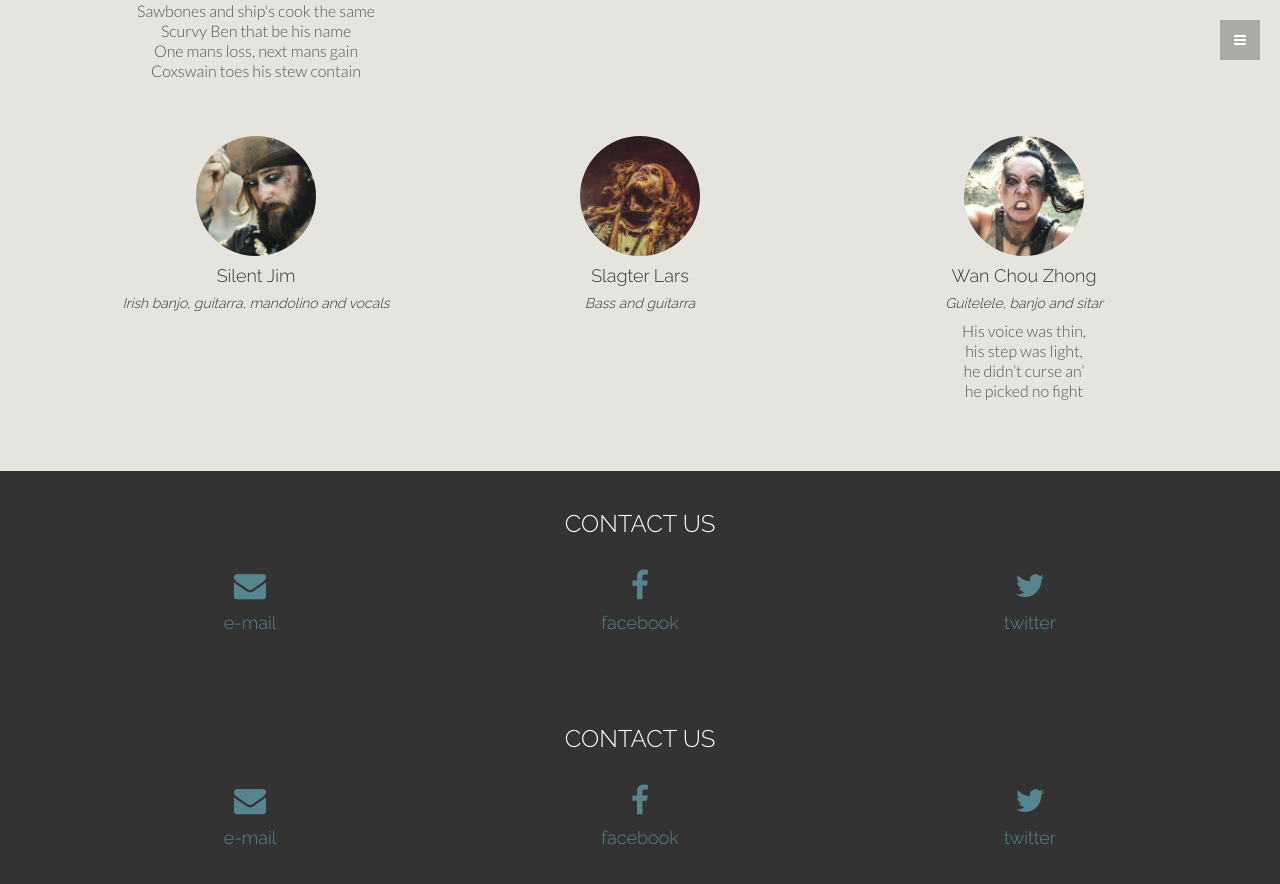
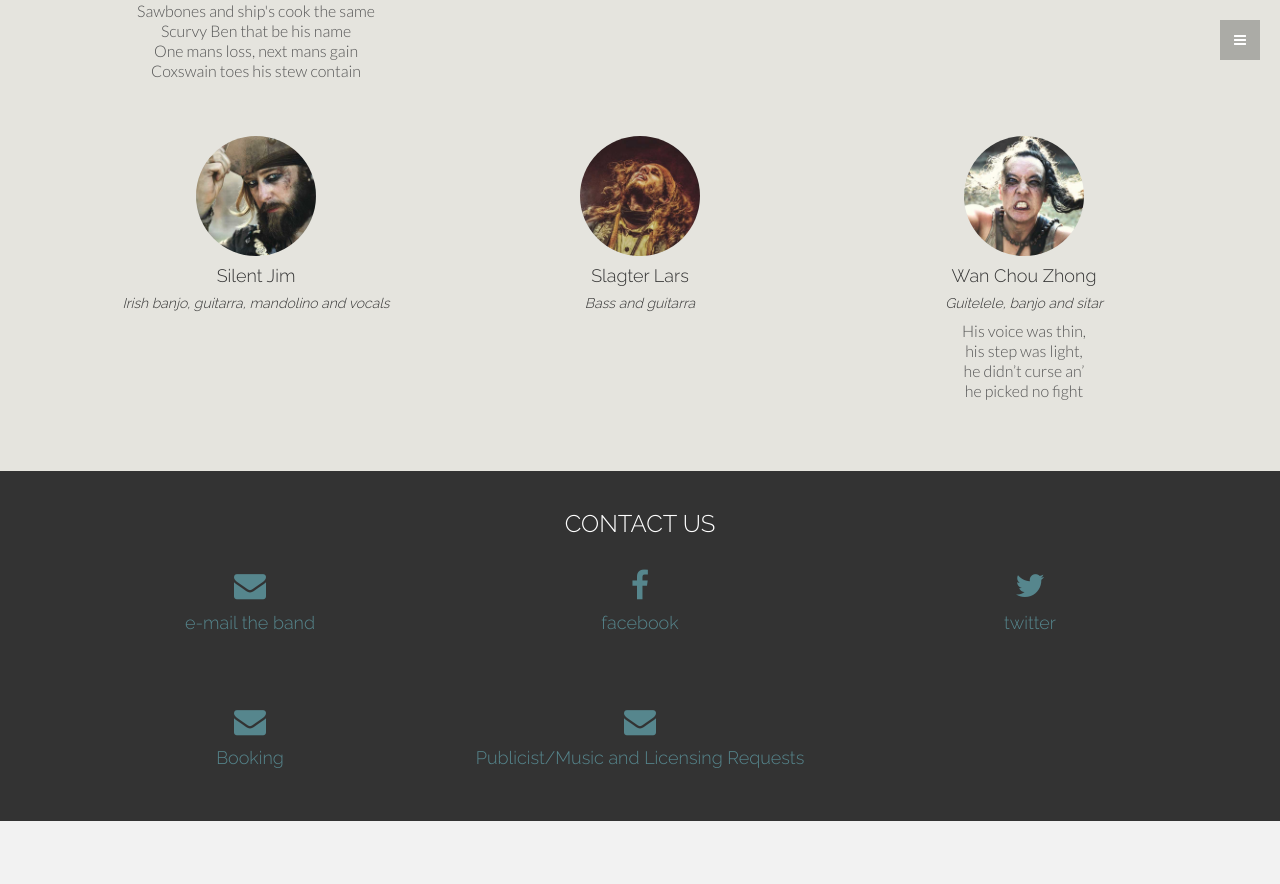
Before and after one commit to danielwerthen/yebanished, a Jekyll site: the page built from index.html, in a window 1280 px wide and 900 px high, scrolled down 4862 px. Shown: the top 884 px of the window. Built offline with Jekyll 4.4.1, drawn with Linux system fonts in a browser that asks for light colours; a script that is not in the unit is left out; after the commit the page ends 5683 px from its top, so only the background shows below that.

Commit message:
Update index.html

```diff
--- a/index.html
+++ b/index.html
@@ -177,7 +177,7 @@ title: Ye Banished Privateers
       <br>
       <div class="col-sm-4">
         <a href="mailto:yebanishedprivateers@gmail.com"><i class="fa fa-envelope fa-2x"></i>
-          <h4>e-mail</h4></a>
+          <h4>e-mail the band</h4></a>
         <br>
       </div>
       <div class="col-sm-4">
@@ -199,22 +199,14 @@ title: Ye Banished Privateers
 <div id="f">
   <div class="container">
     <div class="row">
-      <h3>CONTACT US</h3>
-      <br>
       <div class="col-sm-4">
-        <a href="mailto:yebanishedprivateers@gmail.com"><i class="fa fa-envelope fa-2x"></i>
-          <h4>e-mail</h4></a>
+        <a href="mailto:thorsten.harm@napalm-events.com"><i class="fa fa-envelope fa-2x"></i>
+          <h4>Booking</h4></a>
         <br>
       </div>
       <div class="col-sm-4">
-        <a href="http://www.facebook.com/YeBanishedPrivateers"><i class="fa fa-facebook fa-2x"></i>
-          <h4>facebook</h4></a>
-        <br>
-      </div>
-      <div class="col-sm-4">
-        <a href="http://twitter.com/yebanished">
-          <i class="fa fa-twitter fa-2x"></i>
-          <h4>twitter</h4></a>
+        <a href="mailto:mona.miluski@napalmrecords.com"><i class="fa fa-envelope fa-2x"></i>
+          <h4>Publicist/Music and Licensing Requests</h4></a>
         <br>
       </div>
     </div>
```
